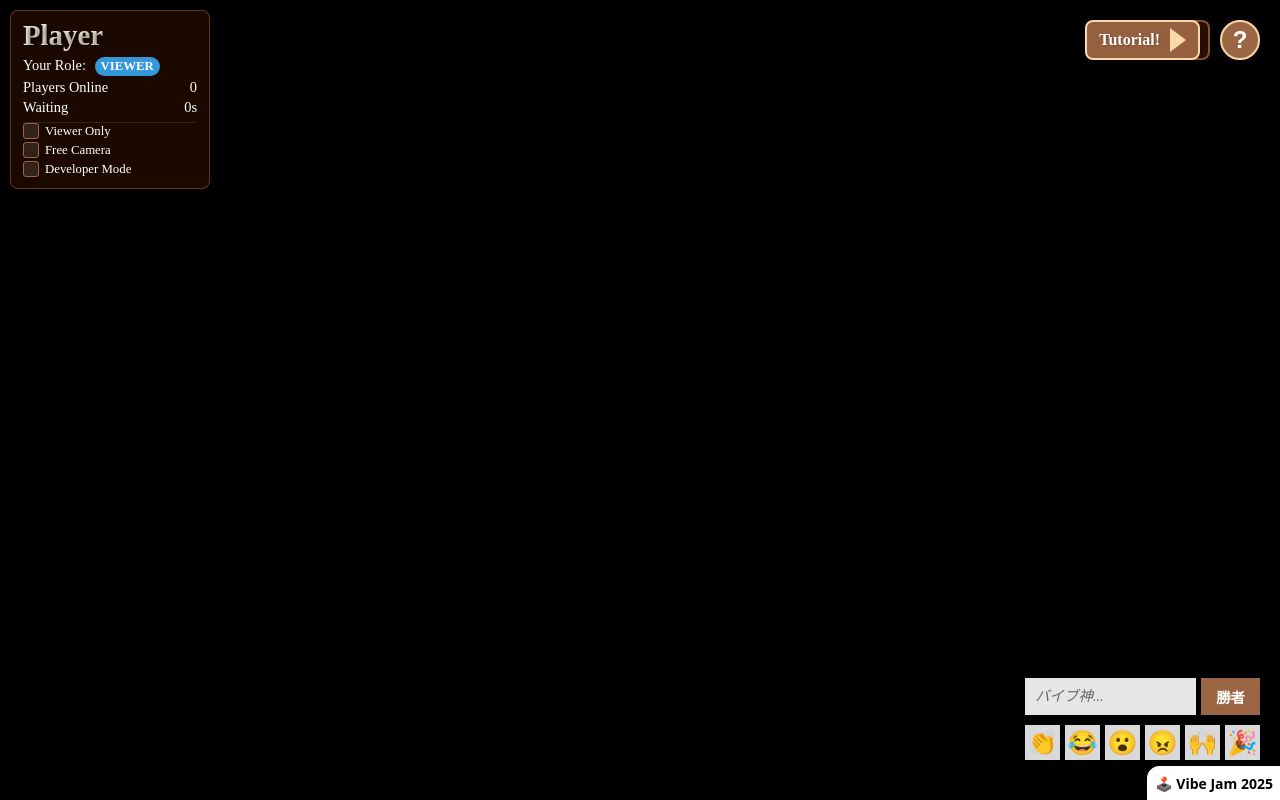
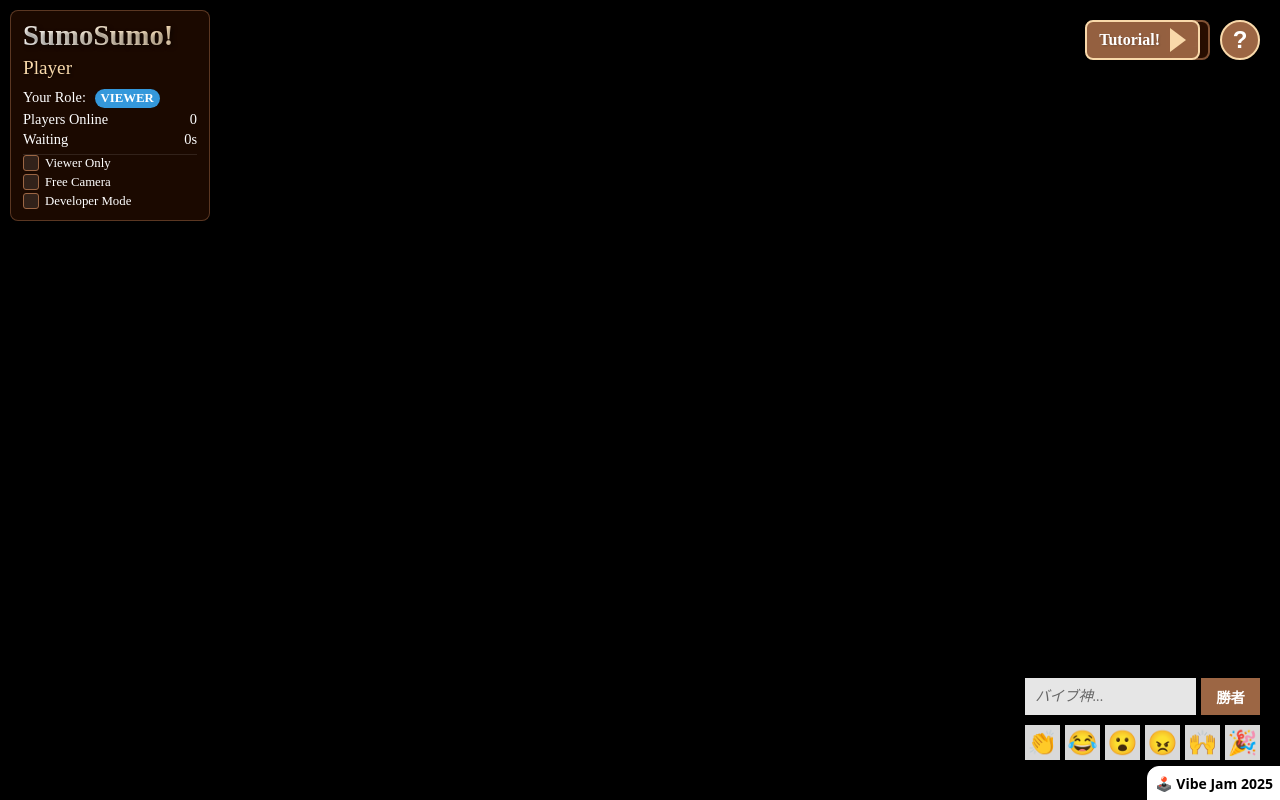
Before and after one commit to Mathemmagician/SumoSumo, a website built with Vite: page index.html in a window 1280 px wide. Built offline with nearby package versions, Linux system fonts and the light colour scheme; some packages are replaced by stand-ins of ours; files whose address does not match are found by name; a web font is replaced by a local one.

Commit message:
fir on game-info

```diff
--- a/index.html
+++ b/index.html
@@ -88,7 +88,8 @@
 
       <!-- Improved Game Info Panel -->
       <div id="game-info" class="ui-panel">
-        <h1 class="game-title" id="player-name">Player</h1>
+        <h1 class="game-title">SumoSumo!</h1>
+        <h2 class="player-name" id="player-name">Player</h2>
         <p class="role-info">
           Your Role:
           <span id="role-badge" class="role-badge role-viewer">Viewer</span>
--- a/src/styles.css
+++ b/src/styles.css
@@ -75,6 +75,19 @@ body {
   -webkit-background-clip: text;
   -webkit-text-fill-color: transparent;
   background-clip: text;
+  overflow: hidden;
+  text-overflow: ellipsis;
+  white-space: nowrap;
+  max-width: 100%;
+}
+
+.player-name {
+  font-family: "Sawarabi Mincho", serif;
+  font-size: 1.2rem;
+  margin: 0 0 10px 0;
+  color: #f9d9aa;
+  text-shadow: 1px 1px 3px rgba(0, 0, 0, 0.7);
+  font-weight: normal;
   overflow: hidden;
   text-overflow: ellipsis;
   white-space: nowrap;
```
